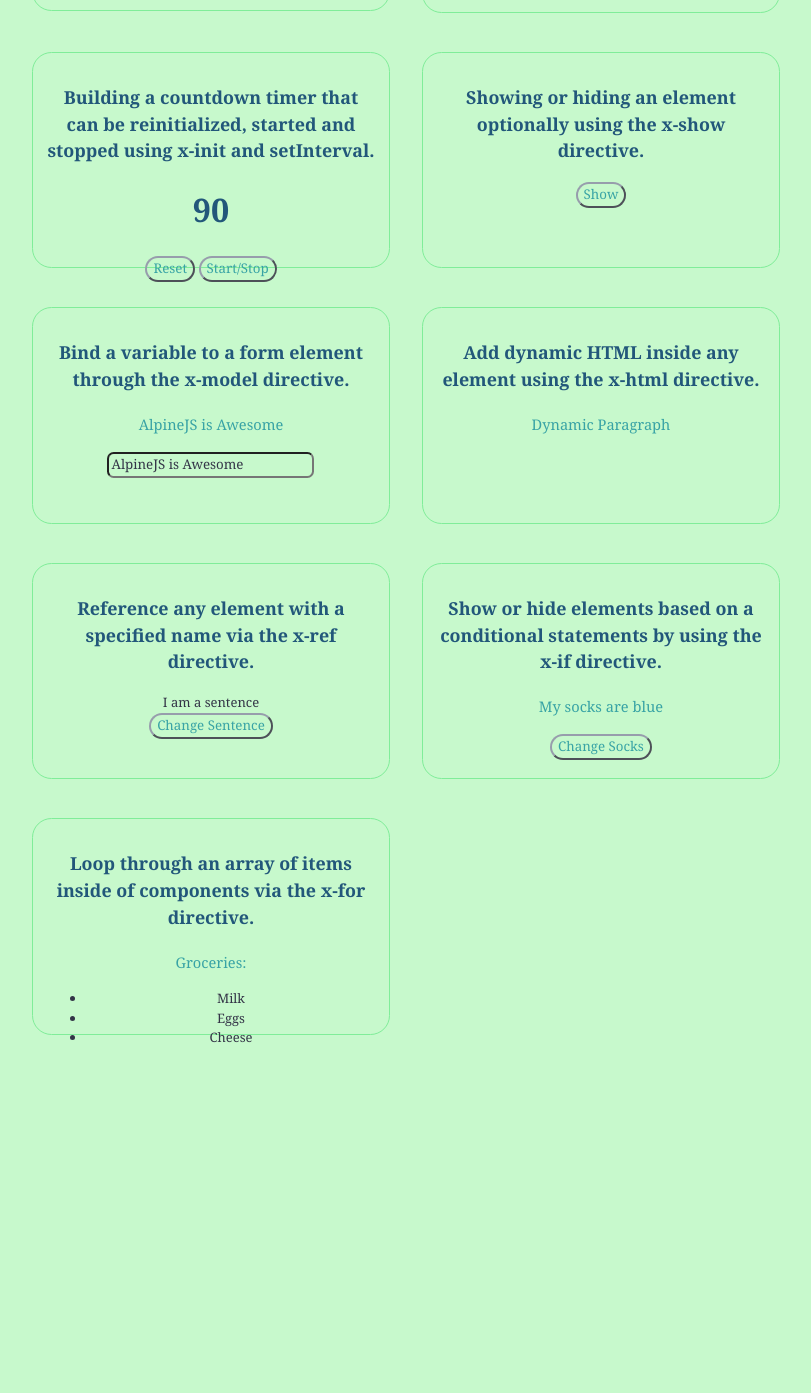
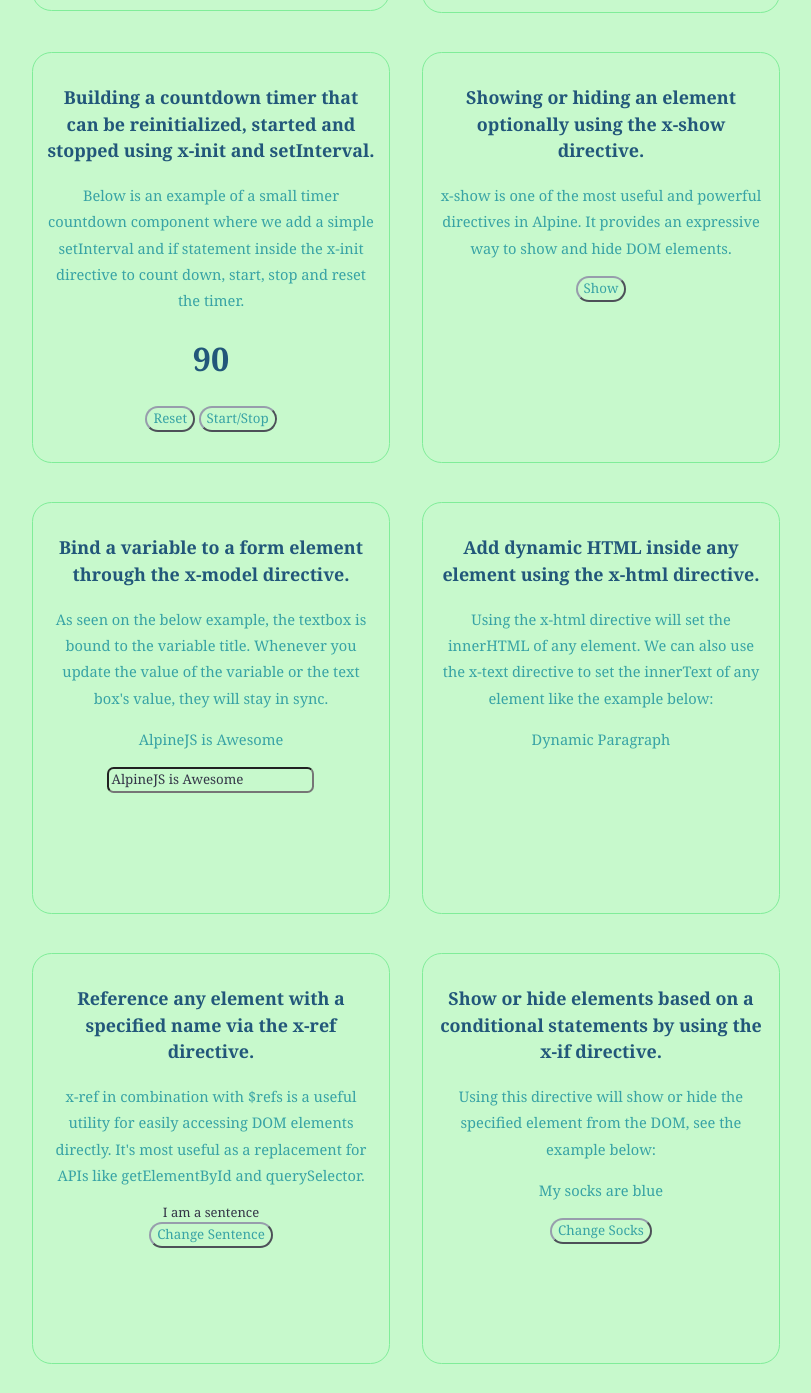
Before and after one commit to Lesego864/alpinejs-tutorial, a plain HTML site: page index.html in a window 1280 px wide. Shown: the part 571-1964 px from the top of the page, without its empty margins (234-1045 px from the left). Before the commit the page ends 1638 px from the top, so only its background shows below. Drawn offline with nearby package versions, Linux system fonts and the light colour scheme.

Commit message:
Finished with the adding and explaining each directives

```diff
--- a/index.html
+++ b/index.html
@@ -48,6 +48,7 @@
             <div class="col-6">
                 <div class="Timer">
                     <h3>Building a countdown timer that can be reinitialized, started and stopped using x-init and setInterval.</h3>
+                    <p>Below is an example of a small timer countdown component where we add a simple setInterval and if statement inside the x-init directive to count down, start, stop and reset the timer.</p>
                     <div x-data="{ countdown: 90, timeCounter: false }" x-init="setInterval(function(){
                         if (countdown > 0 && timeCounter) {countdown--;}}, 1000);">
                         <h1 x-text="countdown"></h1>
@@ -60,6 +61,7 @@
             <div class="col-6">
                 <div class="ShowBtn">
                     <h3>Showing or hiding an element optionally using the x-show directive.</h3>
+                    <p>x-show is one of the most useful and powerful directives in Alpine. It provides an expressive way to show and hide DOM elements.</p>
                     <div x-data="{ show: false }">
                         <button @click="show=!show">Show</button>
                         <div x-show.transition="show">Hello</div>
@@ -73,6 +75,7 @@
             <div class="col-6">
                 <div class="Model">
                     <h3>Bind a variable to a form element through the x-model directive.</h3>
+                    <p>As seen on the below example, the textbox is bound to the variable title. Whenever you update the value of the variable or the text box's value, they will stay in sync.</p>
                     <div x-data="{ title: 'AlpineJS is Awesome' }">
                         <p x-text="title"></p>
                         <input type="text" x-model="title">
@@ -83,6 +86,7 @@
             <div class="col-6">
                 <div class="Html">
                     <h3> Add dynamic HTML inside any element using the x-html directive.</h3>
+                    <p>Using the x-html directive will set the innerHTML of any element. We can also use the x-text directive to set the innerText of any element like the example below:</p>
                     <div x-data="{ code: '<p>Dynamic Paragraph</p>' }">
                         <div x-html="code"></div>
                     </div>
@@ -94,6 +98,7 @@
             <div class="col-6">
                 <div class="Ref">
                     <h3>Reference any element with a specified name via the x-ref directive.</h3>
+                    <p>x-ref in combination with $refs is a useful utility for easily accessing DOM elements directly. It's most useful as a replacement for APIs like getElementById and querySelector.</p>
                     <div x-data="{ code: '<p>Dynamic Paragraph</p>' }">
                         <div x-ref="sentence">I am a sentence</div>
                         <button @click="$refs.sentence.innerText = 'I just changed'">Change Sentence</button>
@@ -104,6 +109,7 @@
             <div class="col-6">
                 <div class="If">
                     <h3>Show or hide elements based on a conditional statements by using the x-if directive.</h3>
+                    <p>Using this directive will show or hide the specified element from the DOM, see the example below:</p>
                     <div x-data="{ socks: 'blue' }">
                         <template x-if="socks=='blue'">
                         <p>My socks are blue</p>
@@ -120,6 +126,7 @@
             <div class="col-6">
                 <div class="For">
                     <h3>Loop through an array of items inside of components via the x-for directive.</h3>
+                    <p>As seen from the example below, one can loop through the array of groceries and displaying each item in a list.</p>
                     <div x-data="{ groceries: ['Milk', 'Eggs', 'Cheese'] }">
                         <p>Groceries:</p>
                         <ul>
--- a/simple-grid.css
+++ b/simple-grid.css
@@ -43,6 +43,7 @@ body {
     height: 14.5em;
     margin-bottom: 2em;
     border-radius: 1.5em;
+    height: 29.5em;
 }
 
 .ShowBtn {
@@ -51,6 +52,7 @@ body {
     height: 14.5em;
     margin-bottom: 2em;
     border-radius: 1.5em;
+    height: 29.5em;
 }
 
 .Model {
@@ -59,6 +61,7 @@ body {
     height: 14.5em;
     margin-bottom: 2em;
     border-radius: 1.5em;
+    height: 29.5em;
 }
 
 .Html {
@@ -67,6 +70,7 @@ body {
     height: 14.5em;
     margin-bottom: 2em;
     border-radius: 1.5em;
+    height: 29.5em;
 }
 
 .Ref {
@@ -75,6 +79,7 @@ body {
     height: 14.5em;
     margin-bottom: 2em;
     border-radius: 1.5em;
+    height: 29.5em;
 }
 
 .If {
@@ -83,6 +88,7 @@ body {
     height: 14.5em;
     margin-bottom: 2em;
     border-radius: 1.5em;
+    height: 29.5em;
 }
 
 .For {
@@ -91,6 +97,7 @@ body {
     height: 14.5em;
     margin-bottom: 2em;
     border-radius: 1.5em;
+    height: 29.5em;
 }
 
 
```
